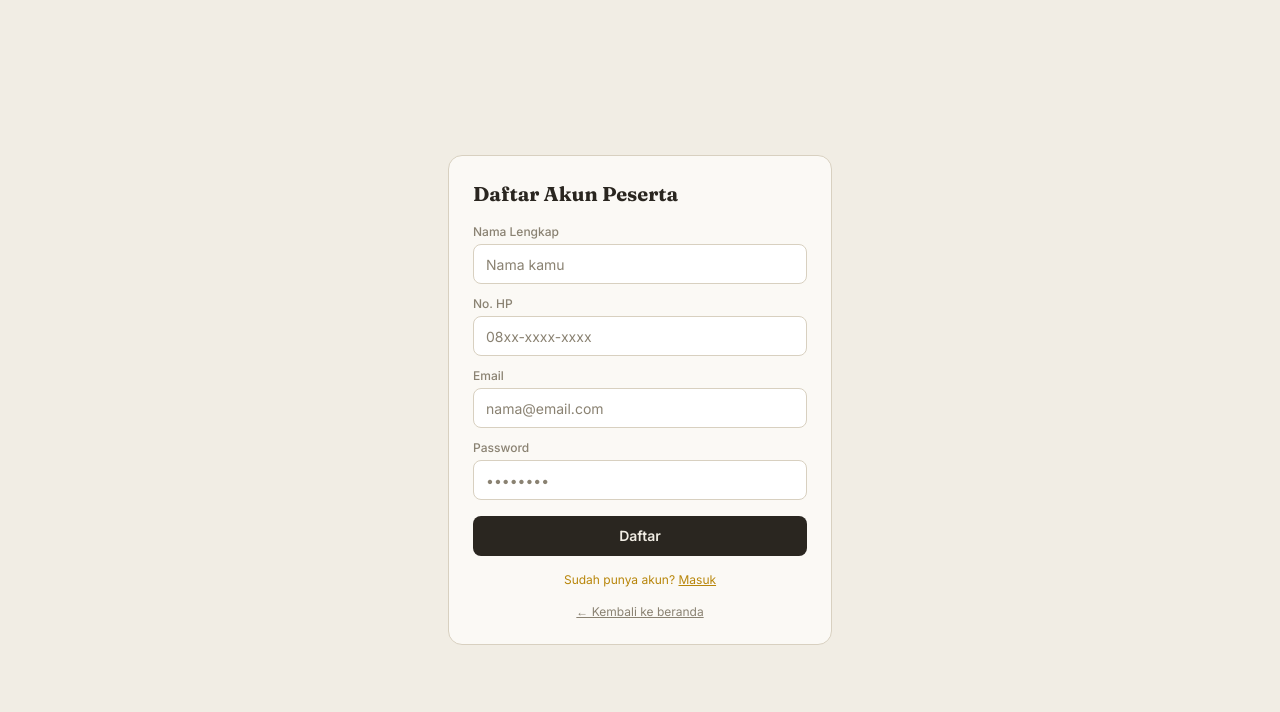
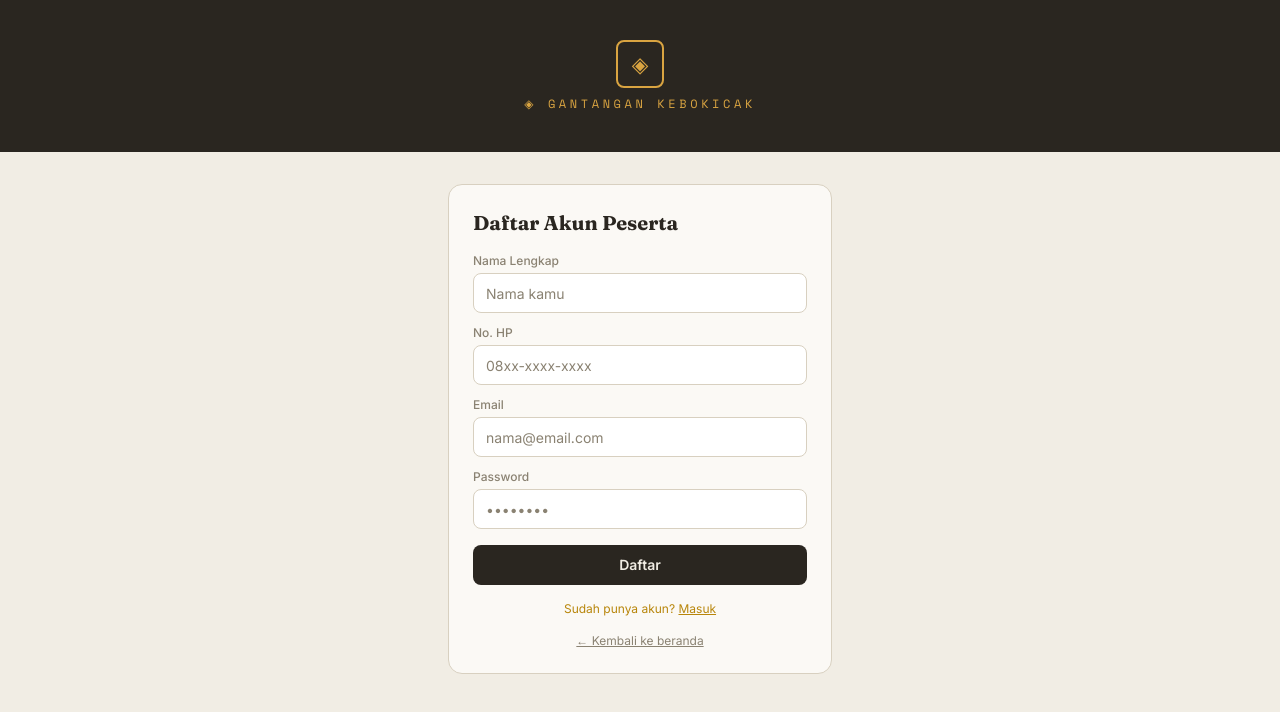
Before and after one commit to Gantangan/gantangan-web, a React (Vite) app: page /daftar in a window 1280 px wide. Shown: the top 712 px of the page. Built offline with nearby package versions, Linux system fonts and the light colour scheme; no server answers.

Commit message:
Tambahkan hero banner (sama seperti Landing Page) di halaman Login & Register

```diff
--- /dev/null
+++ b/src/components/AuthLayout.jsx
@@ -0,0 +1,39 @@
+import { Link } from "react-router-dom";
+import Logo from "@/components/Logo";
+import { useSettings } from "@/hooks/useSettings";
+
+export default function AuthLayout({ children }) {
+  const { headerColor, heroImage } = useSettings();
+
+  return (
+    <div className="min-h-screen bg-cream font-body text-ink">
+      <div
+        className="relative flex w-full flex-col items-center justify-center overflow-hidden px-6 py-10 text-center text-cream"
+        style={{
+          backgroundColor: headerColor,
+          aspectRatio: heroImage ? "16 / 9" : undefined,
+        }}
+      >
+        {heroImage && (
+          <>
+            <div
+              className="absolute inset-0"
+              style={{
+                backgroundImage: `url(${heroImage})`,
+                backgroundSize: "cover",
+                backgroundPosition: "center",
+              }}
+            />
+            <div className="absolute inset-0 bg-gradient-to-b from-black/35 to-black/55" />
+          </>
+        )}
+        <Link to="/" className="relative z-10 flex flex-col items-center">
+          <Logo size={48} className="mb-2" />
+          <div className="font-mono text-xs tracking-[0.3em] text-gold">◈ GANTANGAN KEBOKICAK</div>
+        </Link>
+      </div>
+
+      <div className="flex justify-center px-4 py-8">{children}</div>
+    </div>
+  );
+}
--- a/src/pages/Login.jsx
+++ b/src/pages/Login.jsx
@@ -5,6 +5,7 @@ import { useToast } from "@/components/Toast";
 import { Button } from "@/components/ui/button";
 import { Input } from "@/components/ui/input";
 import { Card } from "@/components/ui/card";
+import AuthLayout from "@/components/AuthLayout";
 
 export default function Login() {
   const { login } = useAuth();
@@ -32,7 +33,7 @@ export default function Login() {
   }
 
   return (
-    <div className="flex min-h-screen items-center justify-center bg-cream px-4">
+    <AuthLayout>
       <Card className="w-full max-w-sm p-6">
         <div className="mb-4 flex rounded-lg bg-cream p-1">
           <button
@@ -85,6 +86,6 @@ export default function Login() {
           ← Kembali ke beranda
         </Link>
       </Card>
-    </div>
+    </AuthLayout>
   );
 }
--- a/src/pages/Register.jsx
+++ b/src/pages/Register.jsx
@@ -5,6 +5,7 @@ import { useToast } from "@/components/Toast";
 import { Button } from "@/components/ui/button";
 import { Input } from "@/components/ui/input";
 import { Card } from "@/components/ui/card";
+import AuthLayout from "@/components/AuthLayout";
 
 export default function Register() {
   const { register } = useAuth();
@@ -30,7 +31,7 @@ export default function Register() {
   }
 
   return (
-    <div className="flex min-h-screen items-center justify-center bg-cream px-4">
+    <AuthLayout>
       <Card className="w-full max-w-sm p-6">
         <h1 className="font-display text-xl font-bold">Daftar Akun Peserta</h1>
         <form onSubmit={handleSubmit} className="mt-4 flex flex-col gap-3">
@@ -68,6 +69,6 @@ export default function Register() {
           ← Kembali ke beranda
         </Link>
       </Card>
-    </div>
+    </AuthLayout>
   );
 }
```
